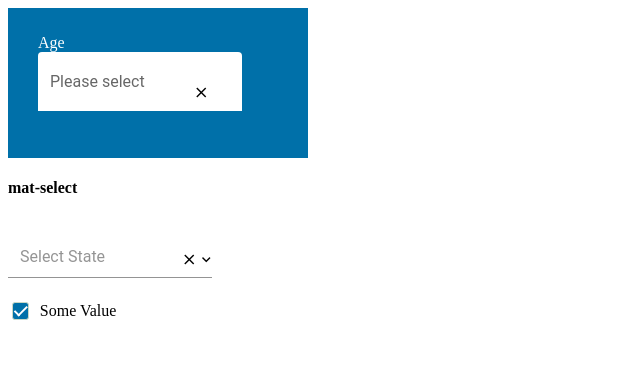
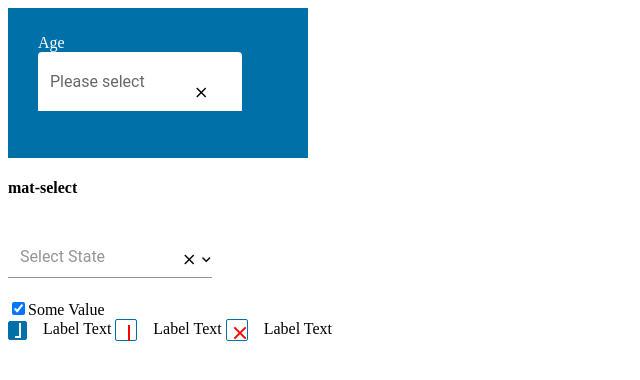
Before and after one commit to rahulmandal1994/dropdown, an Angular app: page / in a window 1280 px wide. Shown: the top 380 px of the page, without its empty margins (0-640 px from the left). Built offline with nearby package versions, Linux system fonts and the light colour scheme.

Commit message:
2 files modified

```diff
--- a/src/app/app.component.html
+++ b/src/app/app.component.html
@@ -55,3 +55,15 @@
   />
   <label for="my-checkbox" class="my-checkbox__label">Some Value</label>
 </div>
+<label class="customcheck">
+  <input type="checkbox" checked="true">
+  <span class="checkmark"></span> Label Text
+</label>
+<label class="customcheck">
+  <input type="checkbox" >
+  <span class="checkmark"></span> Label Text
+</label>
+<label class="customcheck">
+<input type="checkbox" [disabled]="true">
+<span class="checkmark"></span> Label Text
+</label>
--- a/src/app/app.component.scss
+++ b/src/app/app.component.scss
@@ -55,7 +55,7 @@ p {
 }
 
 /*checkbox*/
-.my-checkbox {
+/*.my-checkbox {
   display: flex;
   align-items: center;
 }
@@ -109,4 +109,68 @@ p {
 
 .my-checkbox__label {
   margin-left: 0.5rem;
+}*/
+.customcheck {
+  position: relative;
 }
+
+.customcheck input {
+  display: none;
+}
+
+.customcheck input ~ .checkmark {
+  background: #ffffff;
+  width: 20px;
+  display: inline-block;
+  position: relative;
+  height: 20px;
+  border-radius: 2px;
+  vertical-align: middle;
+  margin-right: 12px;
+  border: 1px solid #0070a9;
+}
+
+.customcheck input ~ .checkmark:after,
+.customcheck input ~ .checkmark:before {
+  content: '';
+  position: absolute;
+  width: 2px;
+  height: 16px;
+  background: red;
+  left: 12px;
+  top: 5px;
+}
+
+.customcheck input:disabled ~ .checkmark:after {
+  transform: rotate(-45deg);
+  z-index: 1;
+}
+
+.customcheck input:disabled ~ .checkmark:before {
+  transform: rotate(45deg);
+  z-index: 1;
+}
+
+.customcheck input:checked ~ .checkmark {
+  background: #0070a9;
+  width: 17px;
+  display: inline-block;
+  position: relative;
+  height: 17px;
+  border-radius: 2px;
+}
+
+.customcheck input:checked ~ .checkmark:after {
+  display: none;
+}
+
+.customcheck input:checked ~ .checkmark:before {
+  background: none;
+  border: 2px solid #faf3f3;
+  width: 4px;
+  left: 6px;
+  border-top: 0;
+  border-left: 0;
+  height: 13px;
+  top: 1px;
+}
```
